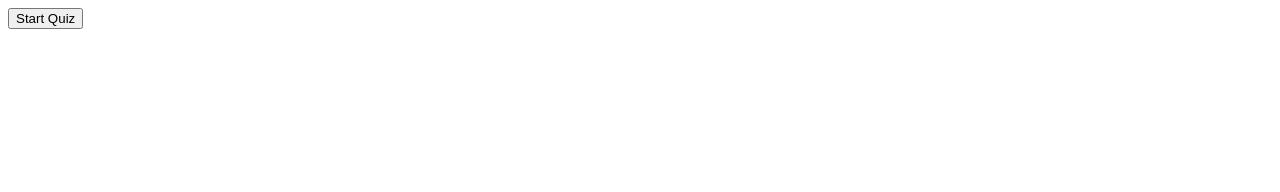
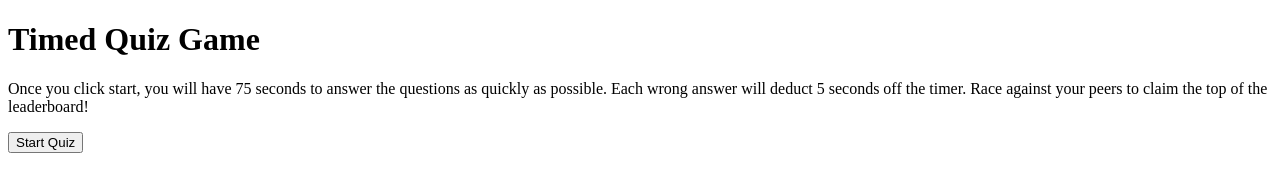
Before and after one commit to Zander-M75/04-JS-Time-Coding-Quiz-Game, a plain HTML site: page index.html in a window 1280 px wide. Drawn offline with Linux system fonts and the light colour scheme.

Commit message:
added text to home screen explaining game as well as page title

```diff
--- a/index.html
+++ b/index.html
@@ -11,6 +11,10 @@
 <body>
     <div id="quiz-container">
         <div id="quiz"></div>
+        <h1>Timed Quiz Game</h1>
+        <p>Once you click start, you will have 75 seconds to answer the questions as quickly as possible. Each wrong
+            answer will deduct 5 seconds off the timer. Race against your peers to claim the top of the leaderboard!
+        </p>
         <button id="start-button">Start Quiz</button>
         <div id="timer"></div>
     </div>
```
